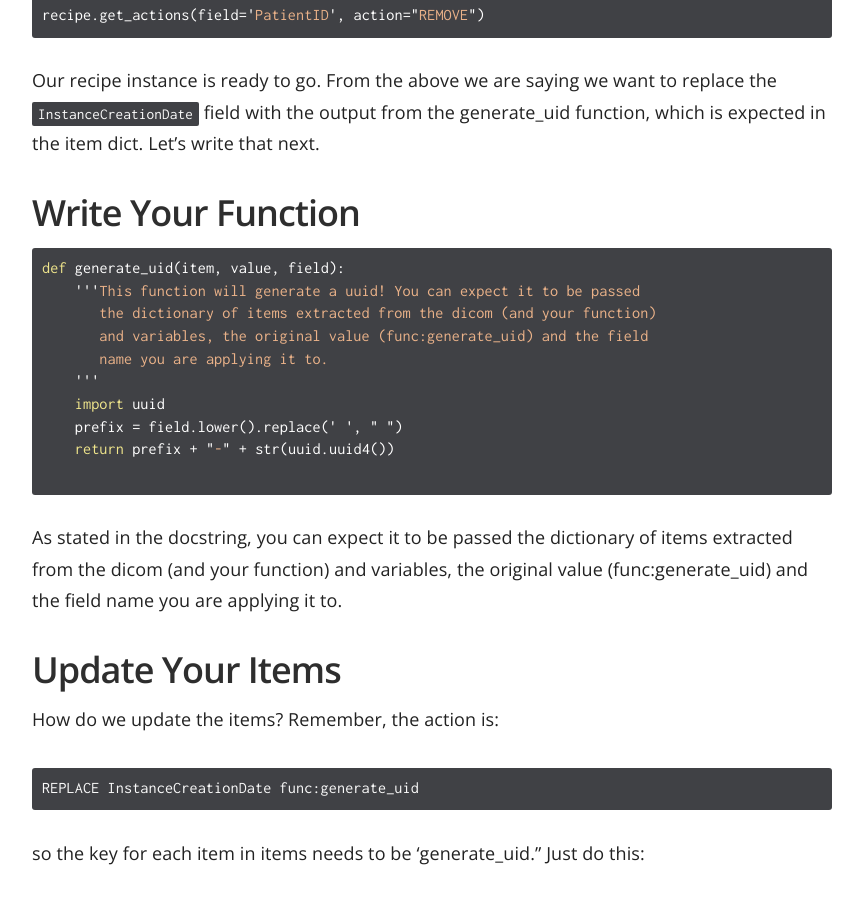
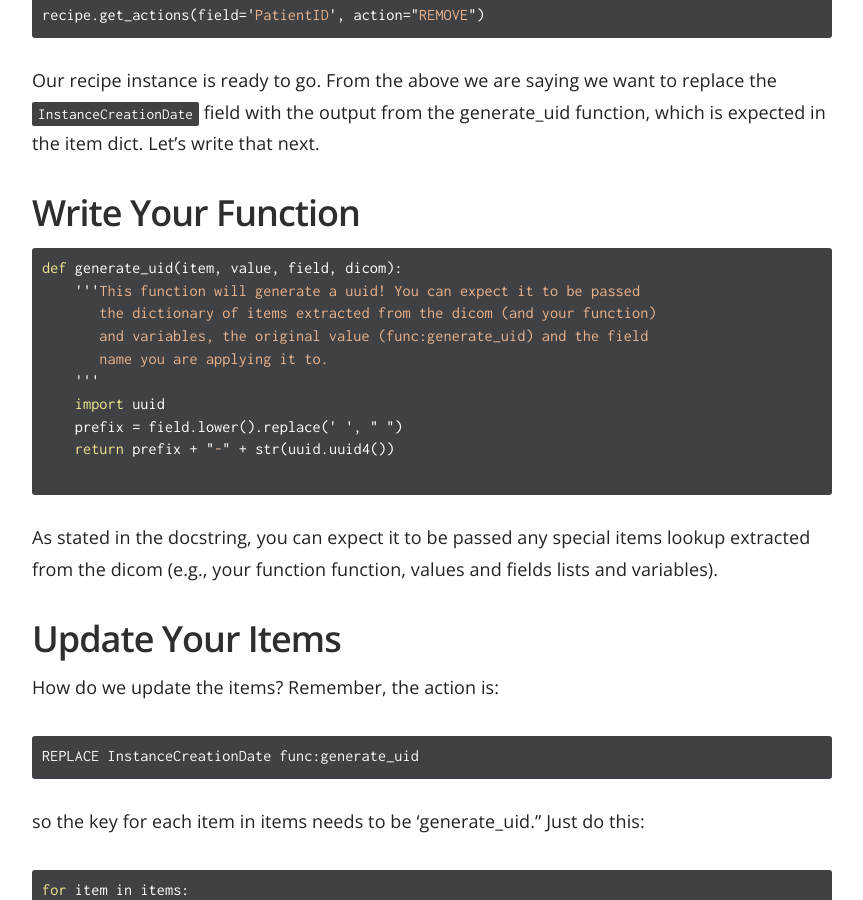
Before and after one commit to pydicom/deid, a Jekyll site: the page built from docs/_docs/examples/func-sequence-replace.md, in a window 1280 px wide and 900 px high, scrolled down 2258 px. Shown: the whole window, without its empty margins (358-1221 px from the left). Built offline with Jekyll 4.4.1, drawn with Linux system fonts in a browser that asks for light colours.

````diff
--- a/docs/_docs/examples/func-sequence-replace.md
+++ b/docs/_docs/examples/func-sequence-replace.md
@@ -103,7 +103,7 @@ which is expected in the item dict. Let's write that next.
 ## Write Your Function
 
 ```python
-def generate_uid(item, value, field):
+def generate_uid(item, value, field, dicom):
     '''This function will generate a uuid! You can expect it to be passed
        the dictionary of items extracted from the dicom (and your function)
        and variables, the original value (func:generate_uid) and the field
@@ -115,9 +115,9 @@ def generate_uid(item, value, field):
 
 ```
 
-As stated in the docstring, you can expect it to be passed the dictionary of
-items extracted from the dicom (and your function) and variables, the
-original value (func:generate_uid) and the field name you are applying it to.
+As stated in the docstring, you can expect it to be passed any special items lookup
+extracted from the dicom (e.g., your function function, values and fields lists
+and variables).
 
 ## Update Your Items
 
````
Also changed, not shown: docs/_docs/examples/func-replace.md (+4 -4 lines), 1 other file.
